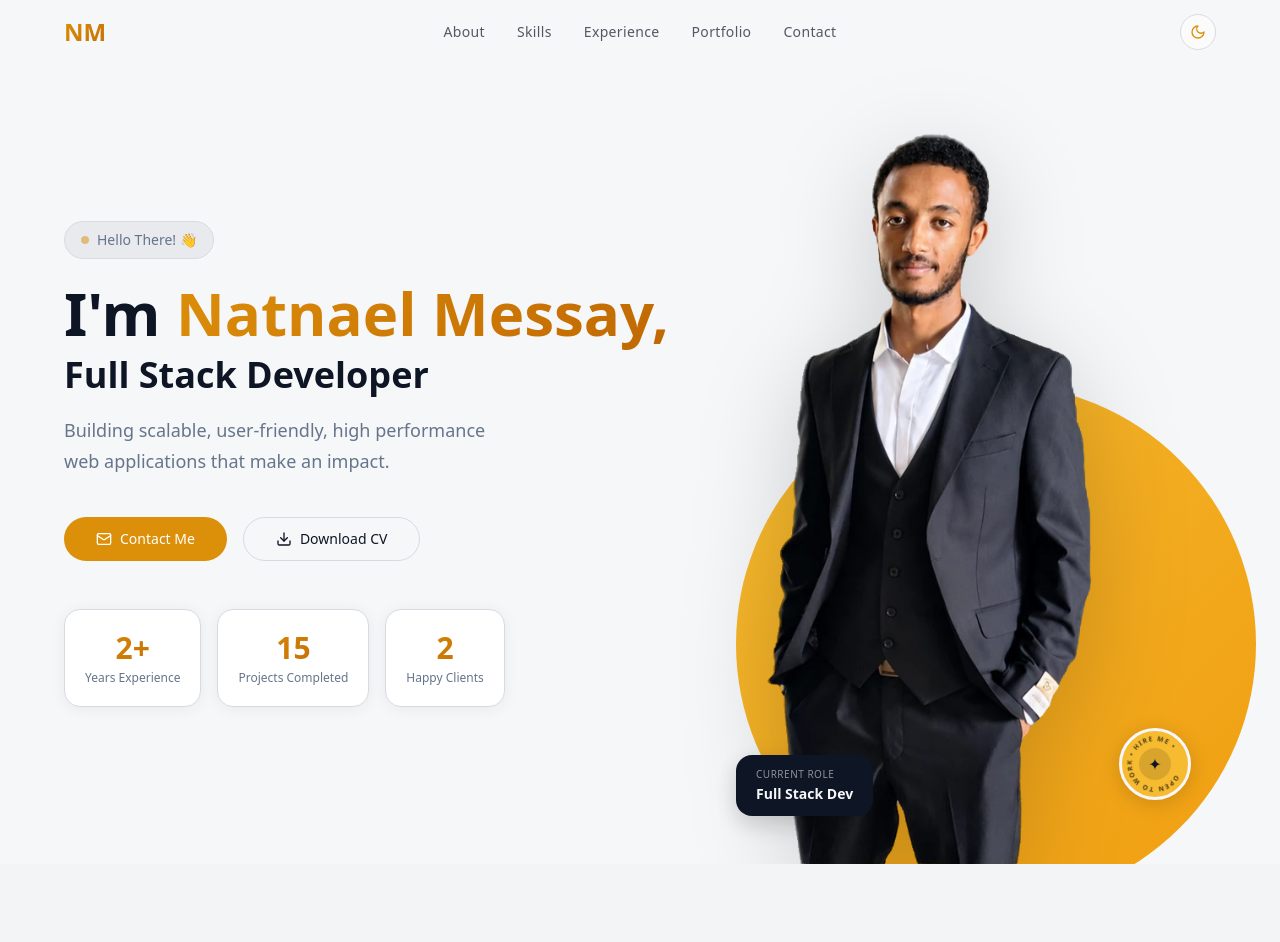
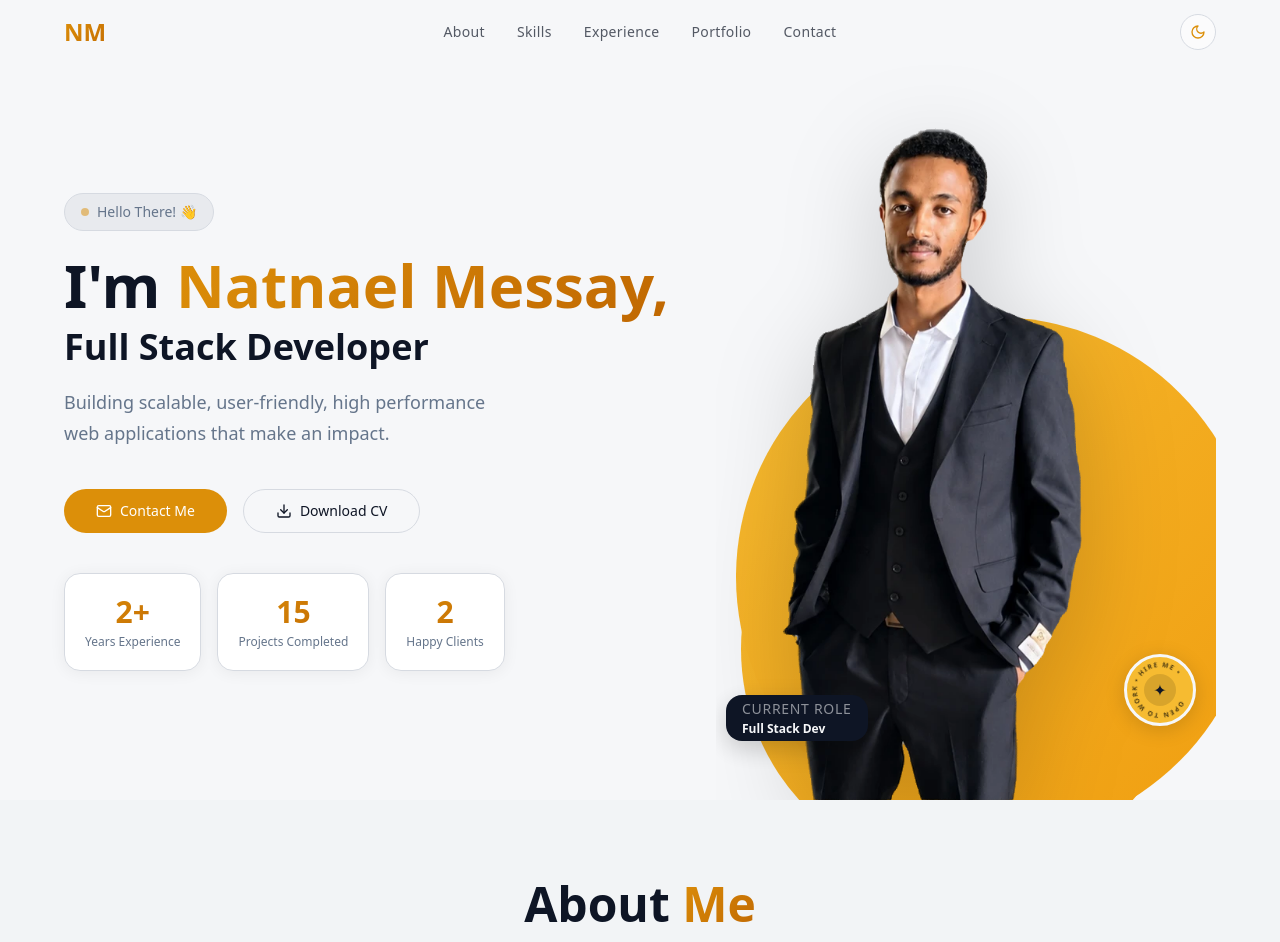
Before and after one commit to natnael2-lang/portfolio2, a React (Vite) app: page / in a window 1280 px wide. Shown: the top 942 px of the page. Built offline with nearby package versions, Linux system fonts and the light colour scheme; the HTML template or start-up script is replaced by a standard one.

Commit message:
intermediate

```diff
--- a/src/components/Footer.tsx
+++ b/src/components/Footer.tsx
@@ -5,7 +5,7 @@ const Footer = () => {
 
   return (
     <footer className="bg-card border-t border-border py-12">
-      <div className="container mx-auto px-4">
+      <div className="container-1200 mx-auto">
         <div className="flex flex-col items-center gap-6">
           <div className="flex gap-6">
             <a
--- a/src/components/Navigation.tsx
+++ b/src/components/Navigation.tsx
@@ -49,11 +49,11 @@ const Navigation = () => {
     <nav
       className={`sticky top-0 z-50 w-full transition-all duration-300 ${
         scrolled
-          ? "bg-background/95 backdrop-blur-md shadow-lg border-b border-border"
+          ? "bg-background/95 backdrop-blur-md shadow-sm border-b border-border"
           : "bg-transparent"
       }`}
     >
-      <div className="max-w-[1200px] mx-auto px-4 sm:px-6">
+      <div className="container-1200 mx-auto">
         <div className="flex items-center h-16">
 
           {/* Logo — left */}
@@ -108,7 +108,7 @@ const Navigation = () => {
       {/* Mobile drawer */}
       {isOpen && (
         <div className="md:hidden bg-background/98 backdrop-blur-md border-t border-border">
-          <div className="max-w-[1200px] mx-auto px-4 py-4 space-y-1">
+          <div className="container-1200 mx-auto py-4 space-y-1">
             {navItems.map((item) => (
               <button
                 key={item.href}
--- a/src/components/sections/About.tsx
+++ b/src/components/sections/About.tsx
@@ -25,7 +25,7 @@ const About = () => {
 
   return (
     <section id="about" className="py-20 bg-muted/30 overflow-hidden">
-      <div className="container mx-auto px-4">
+      <div className="container-1200 mx-auto">
         <div className="max-w-6xl mx-auto">
           {/* Section Heading Animation */}
           <motion.div
--- a/src/components/sections/Contact.tsx
+++ b/src/components/sections/Contact.tsx
@@ -58,7 +58,7 @@ const Contact = () => {
 
   return (
     <section id="contact" className="py-20 bg-muted/30">
-      <div className="container mx-auto px-4">
+      <div className="container-1200 mx-auto">
         <div className="max-w-6xl mx-auto">
           <div className="text-center mb-16 animate-fade-in">
             <h2 className="text-4xl md:text-5xl font-bold mb-4">
--- a/src/components/sections/Experience.tsx
+++ b/src/components/sections/Experience.tsx
@@ -34,7 +34,7 @@ const Experience = () => {
   return (
     <section id="experience" className="py-24 overflow-hidden" ref={containerRef}
       style={{ background: "hsl(var(--background))" }}>
-      <div className="container mx-auto px-4 max-w-4xl">
+      <div className="container-1200 mx-auto">
 
         <motion.div
           initial={{ opacity: 0, y: 20 }} whileInView={{ opacity: 1, y: 0 }}
--- a/src/components/sections/Hero.tsx
+++ b/src/components/sections/Hero.tsx
@@ -1,5 +1,5 @@
 import { Button } from "@/components/ui/button";
-import { Download, Mail, Play, Volume2 } from "lucide-react";
+import { Download, Mail } from "lucide-react";
 
 const Hero = () => {
   const scrollToContact = () => {
@@ -14,14 +14,104 @@ const Hero = () => {
   return (
     <section
       id="home"
-      className="min-h-screen overflow-hidden relative"
+      className="overflow-hidden relative"
       style={{ background: "hsl(var(--background))" }}
     >
-      <div className="container-1200 mx-auto min-h-screen flex flex-col lg:flex-row relative z-10">
+      <div className="container-1200 mx-auto flex flex-col lg:flex-row relative z-10 min-h-[calc(100vh-64px)]">
+
+        {/* ── RIGHT: Image (top on mobile, right on desktop) ── */}
+        <div
+          className="
+            order-1 lg:order-2
+            flex-shrink-0
+            w-full
+            h-[300px] sm:h-[380px]
+            lg:w-[420px] lg:h-auto xl:w-[500px]
+            relative flex items-end justify-center
+            overflow-hidden
+          "
+        >
+          {/* Golden circle — constrained on mobile so it doesn't bleed */}
+          <div
+            className="absolute rounded-full"
+            style={{
+              width: "min(90%, 480px)",
+              aspectRatio: "1 / 1",
+              bottom: "-10%",
+              left: "50%",
+              transform: "translateX(-50%)",
+              background: "linear-gradient(135deg, hsl(42,92%,58%) 0%, hsl(38,88%,50%) 100%)",
+              zIndex: 0,
+            }}
+          />
+          {/* Desktop: bleed right */}
+          <div
+            className="absolute rounded-full hidden lg:block"
+            style={{
+              width: "min(110%, 520px)",
+              aspectRatio: "1 / 1",
+              bottom: "-5%",
+              right: "-8%",
+              left: "auto",
+              transform: "none",
+              background: "linear-gradient(135deg, hsl(42,92%,58%) 0%, hsl(38,88%,50%) 100%)",
+              zIndex: 0,
+            }}
+          />
+
+          {/* Profile image */}
+          <div className="absolute inset-0 flex items-end justify-center z-10">
+            <img
+              src={profile.image}
+              alt={profile.description}
+              style={{
+                height: "95%",
+                width: "auto",
+                maxWidth: "85%",
+                objectFit: "contain",
+                objectPosition: "bottom center",
+                display: "block",
+                filter: "drop-shadow(0 24px 48px rgba(0,0,0,0.18))",
+              }}
+            />
+          </div>
+
+          {/* Role badge */}
+          <div
+            className="absolute z-20 px-4 py-1 rounded-2xl"
+            style={{
+              bottom: "8%", left: "2%",
+              background: "hsl(var(--foreground))",
+              color: "hsl(var(--background))",
+              boxShadow: "0 8px 24px rgba(0,0,0,0.18)",
+            }}
+          >
+            <div className="text-sm opacity-55 mb-0.5 uppercase tracking-wider">Current Role</div>
+            <div className="font-bold text-xs">Full Stack Dev</div>
+          </div>
+
+          {/* Spinning badge */}
+          <div
+            className="absolute z-20 w-[60px] h-[60px] lg:w-[72px] lg:h-[72px] rounded-full flex items-center justify-center"
+            style={{
+              bottom: "10%", right: "4%",
+              background: "hsl(42,92%,58%)",
+              boxShadow: "0 4px 20px rgba(0,0,0,0.15)",
+              border: "3px solid hsl(var(--background))",
+            }}
+          >
+            <svg viewBox="0 0 80 80" className="absolute w-full h-full animate-spin-slow">
+              <path id="badge-circle" d="M 40,40 m -28,0 a 28,28 0 1,1 56,0 a 28,28 0 1,1 -56,0" fill="none" />
+              <text style={{ fontSize: "8px", fontWeight: 700, fill: "rgba(0,0,0,0.7)", letterSpacing: "1.5px" }}>
+                <textPath href="#badge-circle">OPEN TO WORK • HIRE ME •&nbsp;</textPath>
+              </text>
+            </svg>
+            <div className="w-8 h-8 rounded-full flex items-center justify-center text-base" style={{ background: "rgba(0,0,0,0.12)" }}>✦</div>
+          </div>
+        </div>
 
         {/* ── LEFT: Text content ── */}
-        {/* flex-1 so it takes available space; min-w-0 prevents overflow blowout */}
-        <div className="flex-1 min-w-0 flex flex-col justify-center text-left py-12 px-4 lg:px-0 order-2 lg:order-1">
+        <div className="flex-1 min-w-0 flex flex-col justify-center text-left py-10 lg:py-16 order-2 lg:order-1">
 
           <div
             className="inline-flex items-center gap-2 px-4 py-2 rounded-full text-sm font-medium mb-6 w-fit"
@@ -35,17 +125,17 @@ const Hero = () => {
             Hello There! 👋
           </div>
 
-          <h1 className="text-4xl md:text-5xl lg:text-6xl font-bold mb-3 leading-tight">
+          <h1 className="text-4xl sm:text-5xl lg:text-6xl font-bold mb-3 leading-tight">
             I'm <span className="gradient-text">Natnael Messay,</span>
           </h1>
-          <h2 className="text-2xl md:text-3xl lg:text-4xl font-bold mb-5" style={{ color: "hsl(var(--foreground))" }}>
+          <h2 className="text-2xl sm:text-3xl lg:text-4xl font-bold mb-5" style={{ color: "hsl(var(--foreground))" }}>
             Full Stack Developer
           </h2>
           <p className="text-base lg:text-lg mb-10 max-w-md" style={{ color: "hsl(var(--muted-foreground))", lineHeight: 1.7 }}>
             Building scalable, user-friendly, high performance web applications that make an impact.
           </p>
 
-          <div className="flex flex-wrap gap-4 mb-12">
+          <div className="flex flex-wrap gap-4 mb-10">
             <Button size="lg" className="gap-2 rounded-full px-8" onClick={scrollToContact}>
               <Mail className="w-5 h-5" /> Contact Me
             </Button>
@@ -64,98 +154,13 @@ const Hero = () => {
             ].map((stat) => (
               <div
                 key={stat.label}
-                className="p-5 rounded-2xl card-hover text-center min-w-[100px]"
+                className="p-4 sm:p-5 rounded-2xl card-hover text-center min-w-[90px]"
                 style={{ background: "hsl(var(--card))", border: "1px solid hsl(var(--border))" }}
               >
-                <div className="text-3xl font-bold gradient-text mb-1">{stat.value}</div>
+                <div className="text-2xl sm:text-3xl font-bold gradient-text mb-1">{stat.value}</div>
                 <div className="text-xs" style={{ color: "hsl(var(--muted-foreground))" }}>{stat.label}</div>
               </div>
             ))}
-          </div>
-        </div>
-
-        {/* ── RIGHT: Image + decorative elements ── */}
-        {/*
-          Key rules:
-          - Fixed width at each breakpoint so it never squeezes the left column
-          - w-[340px] on md, w-[420px] on lg, w-[500px] on xl
-          - flex-shrink-0 so it never compresses
-          - On mobile (< lg) it goes on top as a shorter hero image band
-        */}
-        <div
-          className="
-            order-1 lg:order-2
-            flex-shrink-0
-            w-full h-[360px]
-            lg:w-[420px] lg:h-auto xl:w-[500px]
-            relative flex items-end justify-center
-          "
-        >
-          {/* Golden circle — bleeds right */}
-          <div
-            className="absolute rounded-full"
-            style={{
-              width: "min(110%, 520px)",
-              aspectRatio: "1 / 1",
-              bottom: "-5%",
-              right: "-8%",
-              background: "linear-gradient(135deg, hsl(42,92%,58%) 0%, hsl(38,88%,50%) 100%)",
-              zIndex: 0,
-            }}
-          />
-
-          {/* Profile image */}
-          <div className="absolute inset-0 flex items-end justify-center z-10">
-            <img
-              src={profile.image}
-              alt={profile.description}
-              style={{
-                height: "95%",
-                width: "auto",
-                maxWidth: "90%",
-                objectFit: "contain",
-                objectPosition: "bottom center",
-                display: "block",
-                filter: "drop-shadow(0 24px 48px rgba(0,0,0,0.18))",
-              }}
-            />
-          </div>
-
-          {/* Play / voice card */}
-
-
-
-          {/* Role badge */}
-          <div
-            className="absolute z-20 px-5 py-3 rounded-2xl"
-            style={{
-              bottom: "6%", left: "4%",
-              background: "hsl(var(--foreground))",
-              color: "hsl(var(--background))",
-              boxShadow: "0 8px 24px rgba(0,0,0,0.18)",
-            }}
-          >
-            <div className="text-[10px] opacity-55 mb-0.5 uppercase tracking-wider">Current Role</div>
-            <div className="font-bold text-sm">Full Stack Dev</div>
-          </div>
-
-          {/* Spinning badge */}
-          <div
-            className="absolute z-20 w-[72px] h-[72px] rounded-full flex items-center justify-center"
-            style={{
-              bottom: "8%", right: "5%",
-              background: "hsl(42,92%,58%)",
-              boxShadow: "0 4px 20px rgba(0,0,0,0.15)",
-              border: "3px solid hsl(var(--background))",
-            }}
-          >
-            <svg viewBox="0 0 80 80" className="absolute w-full h-full animate-spin-slow">
-              <path id="badge-circle" d="M 40,40 m -28,0 a 28,28 0 1,1 56,0 a 28,28 0 1,1 -56,0" fill="none" />
-              <text style={{ fontSize: "8px", fontWeight: 700, fill: "rgba(0,0,0,0.7)", letterSpacing: "1.5px" }}>
-                <textPath href="#badge-circle">OPEN TO WORK • HIRE ME •&nbsp;</textPath>
-              </text>
-            </svg>
-            <div className="w-8 h-8 rounded-full flex items-center justify-center text-base" style={{ background: "rgba(0,0,0,0.12)" }}>✦</div>
           </div>
         </div>
 
--- a/src/components/sections/Portfolio.tsx
+++ b/src/components/sections/Portfolio.tsx
@@ -98,7 +98,7 @@ const Portfolio = () => {
 
   return (
     <section id="portfolio" className="py-20 bg-muted/20">
-      <div className="container mx-auto px-4">
+      <div className="container-1200 mx-auto">
         <div className="max-w-6xl mx-auto">
 
           {/* Section Header */}
--- a/src/components/sections/Skills.tsx
+++ b/src/components/sections/Skills.tsx
@@ -38,7 +38,7 @@ const Skills = () => {
 
   return (
     <section id="skills" className="py-20 bg-background">
-      <div className="container mx-auto px-4">
+      <div className="container-1200 mx-auto">
         <div className="max-w-6xl mx-auto">
           <motion.div
             initial={{ opacity: 0, y: -20 }}
```
